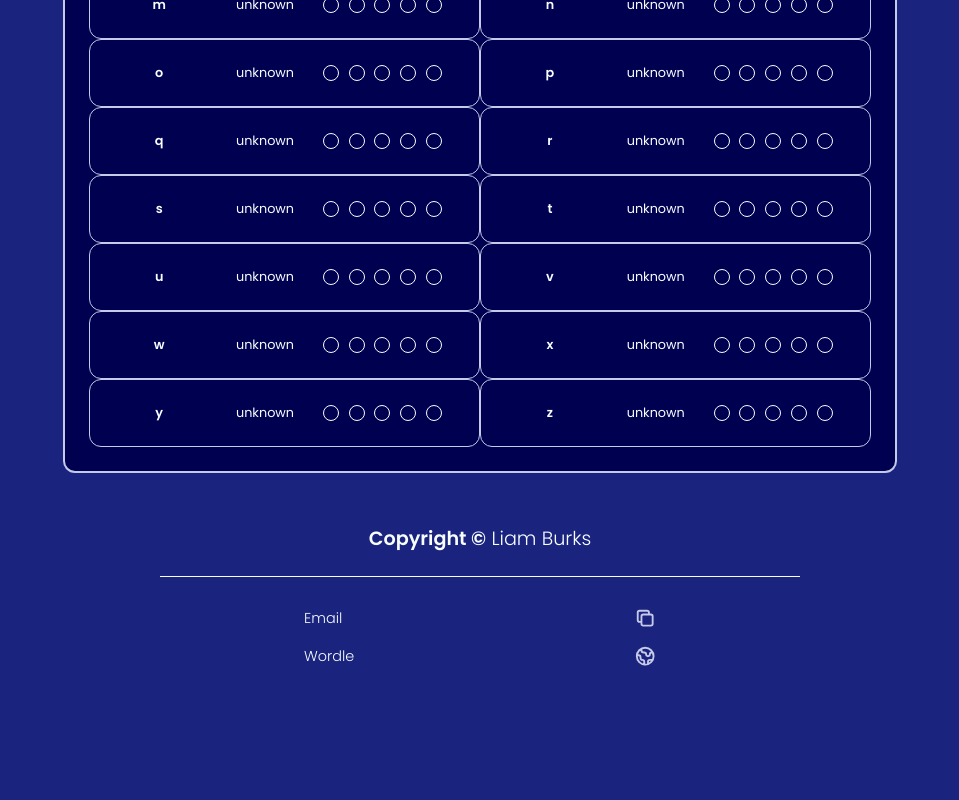
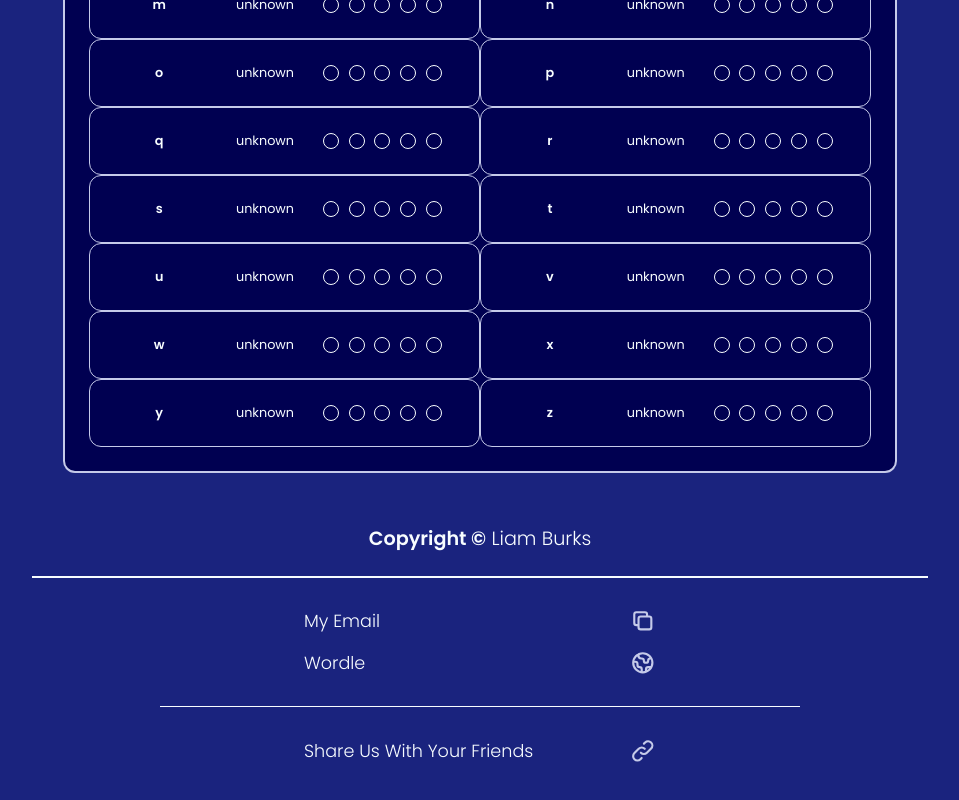
Before and after one commit to liamjamesburks/wordle-helper, a React (Create React App) app: page / in a window 1280 px wide. Shown: the part 1819-2619 px from the top of the page, without its empty margins (160-1119 px from the left). Before the commit the page ends 2527 px from the top, so only its background shows below. Built offline with nearby package versions, Linux system fonts and the light colour scheme.

Commit message:
Added link to actual helper website.

```diff
--- a/src/components/footer-component/footer-component.jsx
+++ b/src/components/footer-component/footer-component.jsx
@@ -21,8 +21,8 @@ const Footer = () => {
         }
 
         navigator.clipboard.writeText(url).then(()=>{
-            if (url.indexOf("liamjames") >= 0) {
-                toast("Email Copied to Clipboard",
+            if ((url.indexOf("liamjames") >= 0) || url.indexOf("helper") >= 0) {
+                toast("Link Copied to Clipboard",
                     {
                         position: "bottom-right",
                         autoClose: 2000,
@@ -43,21 +43,22 @@ const Footer = () => {
             <div className="centred">
                 <h6 className="larger lighter"><strong>Copyright &copy;</strong> Liam Burks</h6>
             </div>
-            <span className="line" />
+            <span className="line-bigger" />
 
             <div id="liamjamesburks@gmail.com" className="footer-item-container" onClick={copyToClipboard}>
-                <p id="p#1" className="lighter footer-item-detail link">Email</p>
+                <p id="p#1" className="lighter footer-item-detail link">My Email</p>
                 <DuplicateIcon id="i#1" className="footer-icon"/>
             </div>
-
-            {/*<div id="www.linkedin.com/in/liam-burks-47b2391a0" className="footer-item-container" onClick={copyToClipboard}>*/}
-            {/*    <p id="p#2" className="lighter footer-item-detail link">LinkedIn</p>*/}
-            {/*    <LinkIcon id="i#2" name="www.linkedin.com/in/liam-burks-47b2391a0" className="footer-icon"/>*/}
-            {/*</div>*/}
 
             <div id="https://www.nytimes.com/games/wordle/index.html" className="footer-item-container" onClick={copyToClipboard}>
                 <p id="p#3" className="lighter footer-item-detail link">Wordle</p>
                 <GlobeIcon id="i#3" name="https://www.nytimes.com/games/wordle/index.html" className="footer-icon"/>
+            </div>
+
+            <span className="line" />
+            <div id="https://react-wordle-helper.netlify.app/" className="footer-item-container" onClick={copyToClipboard}>
+                <p id="p#3" className="lighter footer-item-detail link">Share Us With Your Friends</p>
+                <LinkIcon id="i#3" name="https://react-wordle-helper.netlify.app/" className="footer-icon"/>
             </div>
 
             <ToastContainer
--- a/src/components/footer-component/footer-styles.css
+++ b/src/components/footer-component/footer-styles.css
@@ -40,7 +40,7 @@
     font-weight: lighter;
     margin-left: 1rem;
 
-    max-height: 1.4rem;
+    max-height: 1.6rem;
 
     color: var(--card-border);
 
@@ -57,7 +57,7 @@
 .footer-item-detail {
     font-weight: lighter;
     text-align: center;
-    font-size: 0.9rem;
+    font-size: 1.1rem;
 
     z-index: -100;
     /*font-family: source-code-pro, Menlo, Monaco, Consolas, 'Courier New',*/
@@ -70,7 +70,7 @@
     font-weight: lighter;
     text-align: center;
     color: var(--foreground);
-    font-size: 0.9rem;
+    font-size: 1.1rem;
 
     /*font-family: source-code-pro, Menlo, Monaco, Consolas, 'Courier New',*/
     /*monospace;*/
@@ -85,6 +85,12 @@
     font-size: 1.2rem;
 }
 
+.line-bigger {
+    width: 70%;
+    border-bottom: 2px solid var(--foreground);
+    margin: 1.4rem 0;
+}
+
 .lighter {
     font-weight: lighter;
 }
```
